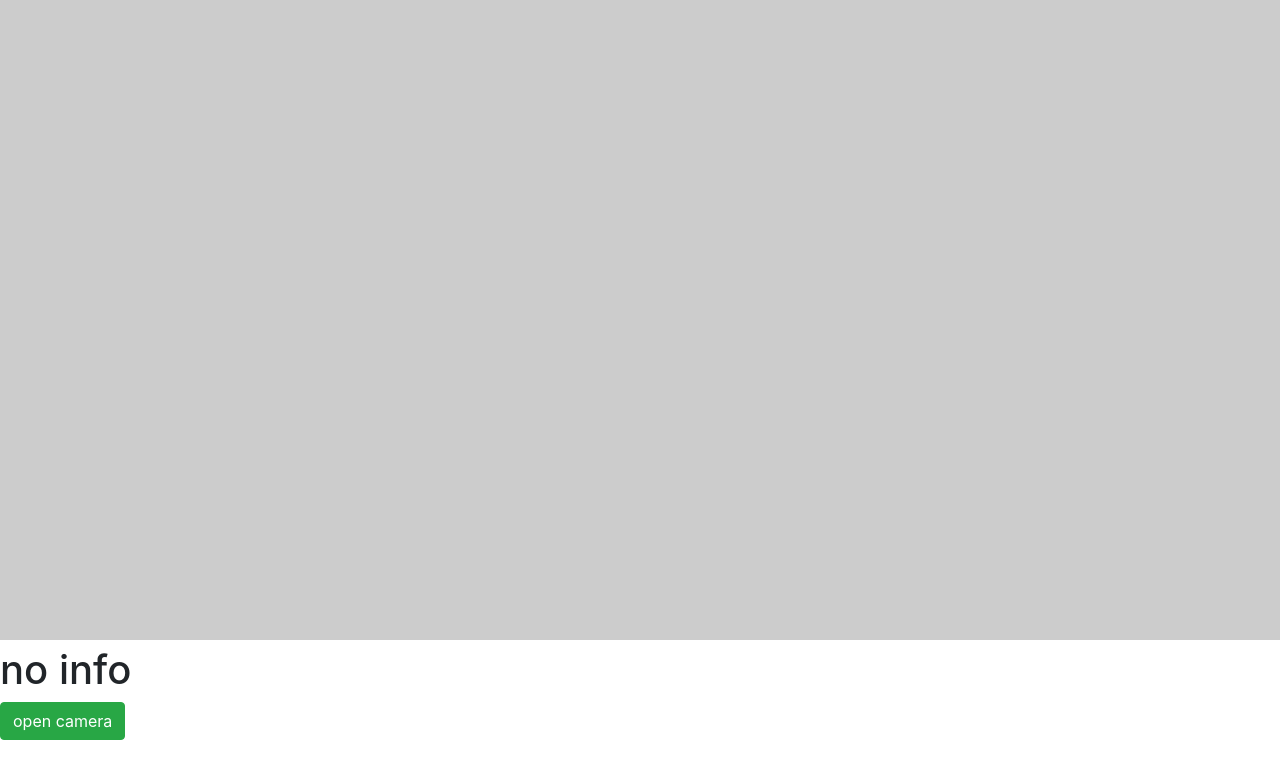
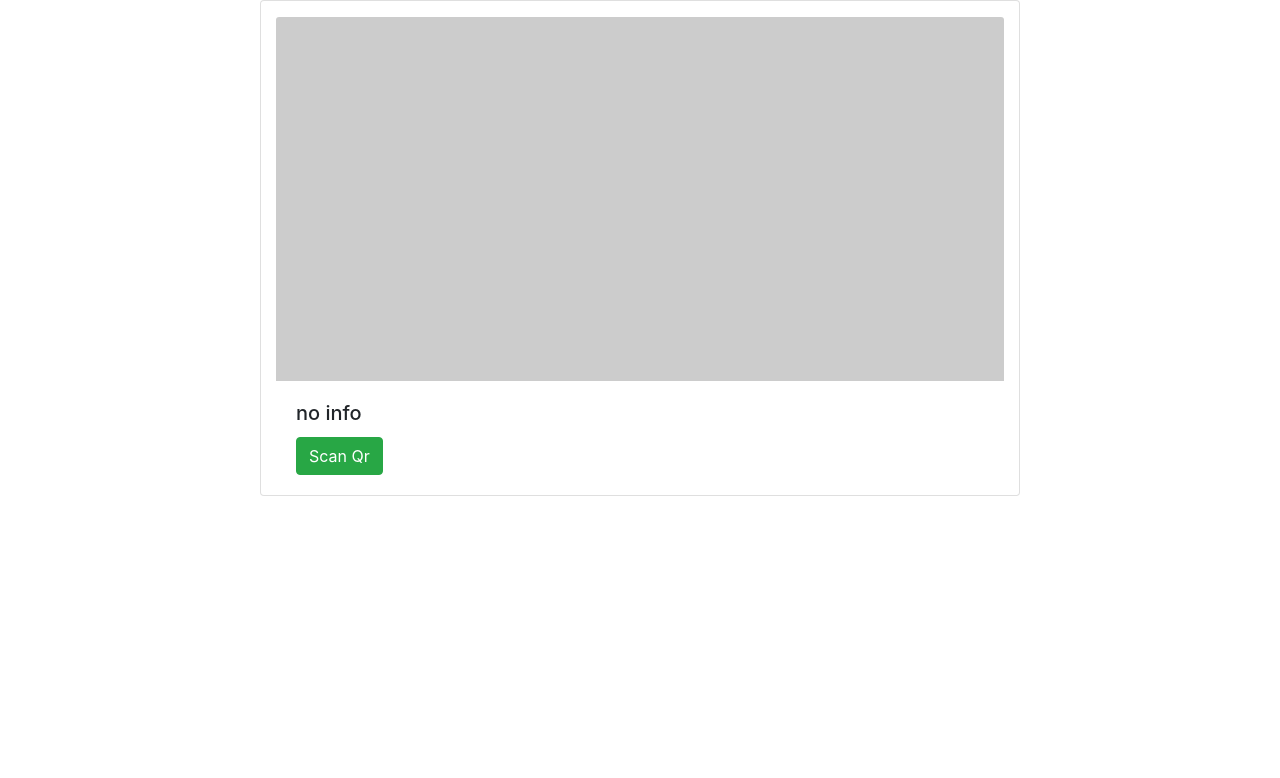
Before and after one commit to franco22bellido/cameraPractice, a React (Vite) app: page /home in a window 1280 px wide. Shown: the top 778 px of the page. Built offline with nearby package versions, Linux system fonts and the light colour scheme.

Commit message:
add bootstrap style

```diff
--- a/src/Camera.jsx
+++ b/src/Camera.jsx
@@ -24,12 +24,14 @@ const Camera = () => {
     const [videoProperties, setVideoProperties] = useState();
     const [qrDecoded, setQrDecoded] = useState("no info");
 
-    const openCamera = async ()=> {
-        if(navigator.mediaDevices && navigator.mediaDevices.getUserMedia){
+    const openCamera = async () => {
+        if (navigator.mediaDevices && navigator.mediaDevices.getUserMedia) {
             try {
-                const stream = await navigator.mediaDevices.getUserMedia({video: {
-                    facingMode : 'environment'
-                }});
+                const stream = await navigator.mediaDevices.getUserMedia({
+                    video: {
+                        facingMode: 'environment'
+                    }
+                });
                 // videoProperties.srcObject = stream;
                 // videoProperties.play();
                 let video = document.getElementById('video');
@@ -50,11 +52,17 @@ const Camera = () => {
     }
 
     return (
-        <div>
-          <video id='video' autoPlay ref={video => {setVideoProperties(video)}} ></video>
-          <h1>{qrDecoded}</h1>
-          <button onClick={()=> openCamera() } className="btn btn-success">open camera</button>
+        <section className='container'>
+            <div className='row'>
+                <div className='card col-md-8 mx-auto'>
+                    <video className='card-img-top mx-auto mt-3' id='video' autoPlay ref={video => { setVideoProperties(video) }} ></video>
+                    <div className='card-body'>
+                        <h5 className='card-title'>{qrDecoded}</h5>
+                        <button onClick={() => openCamera()} className="btn btn-success">Scan Qr</button>
                     </div>
+                </div>
+            </div>
+        </section>
     )
 }
 
```
Lines whose indentation alone changed are shown as unchanged.
